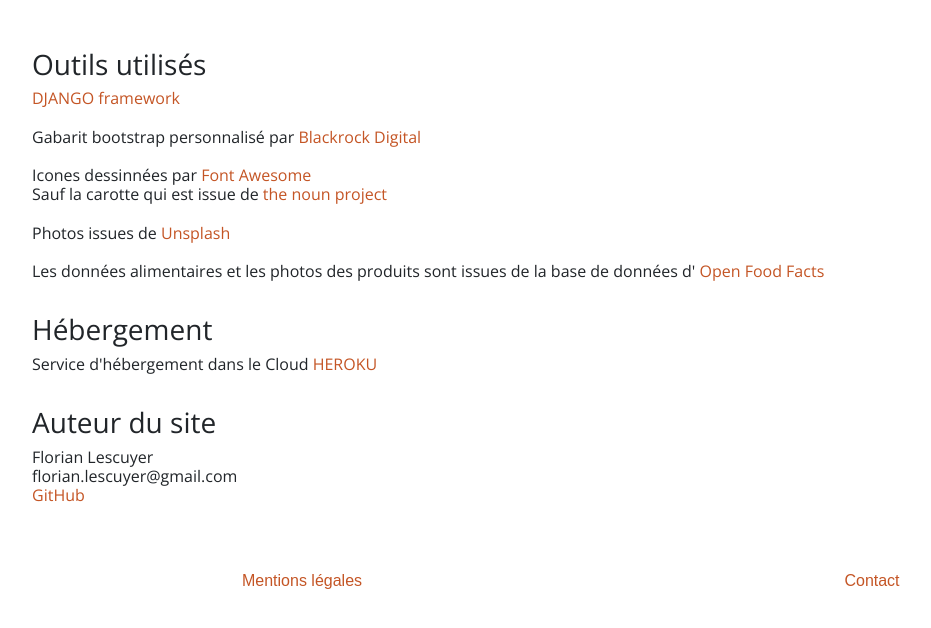
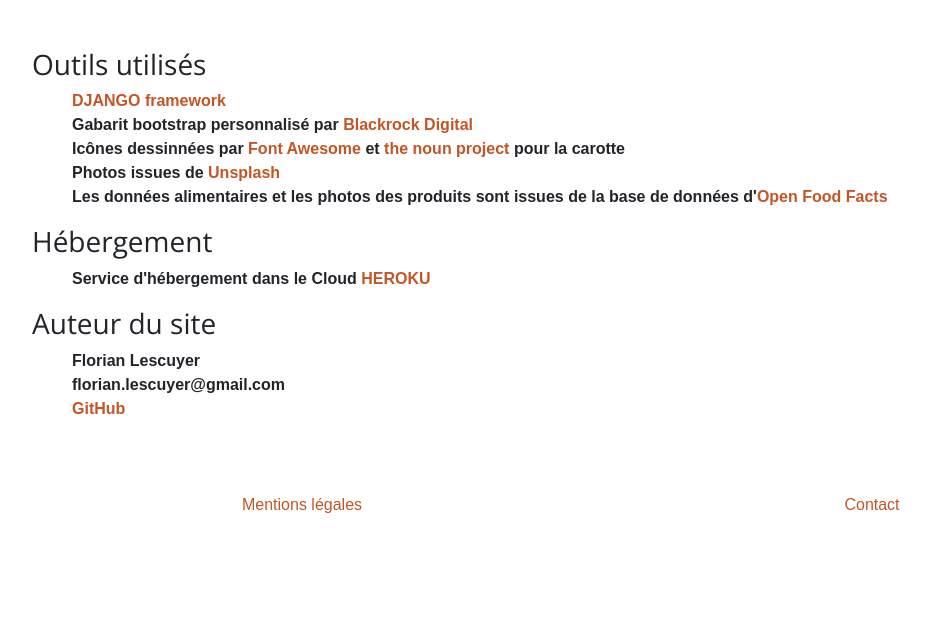
Before and after one commit to mrflofinou/Pur_beurre, a Django app: page /notices/ in a window 1280 px wide. Shown: the part 141-769 px from the top of the page, without its empty margins (53-984 px from the left). Run offline with Django 3.2, Linux system fonts and the light colour scheme; some libraries are stand-ins or nearby versions; some web fonts are replaced.

Commit message:
Update templates after review

```diff
--- a/substitute/templates/substitute/base.html
+++ b/substitute/templates/substitute/base.html
@@ -5,7 +5,7 @@
 
     <meta charset="utf-8">
     <meta name="viewport" content="width=device-width, initial-scale=1, shrink-to-fit=no">
-    <meta name="description" content="">
+    <meta name="description" content="Cette plateforme web permet de trouver des aliments de meilleur qualité que ceux que l'on mange au quotiduen">
     <meta name="author" content="">
 
     <title>{% block title %}Pur Beurre{% endblock %}</title>
--- a/substitute/templates/substitute/login.html
+++ b/substitute/templates/substitute/login.html
@@ -13,8 +13,7 @@
 
   <section>
     <div class="container text-center">
-        <h3>Connexion</h3>
-        <br>
+
         {% if form.errors %}
             <p id="login_error" style="color: red; font-weight: bold">Le nom d'utilisateur et le mot de passe ne correspondent pas.</p>
         {% endif %}
@@ -28,7 +27,7 @@
                     </div>
                 </div>
             {% endfor %}
-            <button class="btn btn-primary" id="submitlogin" type="submit">Login</button>
+            <button class="btn btn-primary" id="submitlogin" type="submit">Connexion</button>
         </form>
         <br>
         <p>
--- a/substitute/templates/substitute/notices.html
+++ b/substitute/templates/substitute/notices.html
@@ -12,32 +12,25 @@
     <section>
         <div class="container">
             <h3>Outils utilisés</h3>
-            <h6>
-                <a href="https://www.djangoproject.com/">DJANGO framework</a> <br>
-                <br>
-                Gabarit bootstrap personnalisé par <a href="https://blackrockdigital.github.io/startbootstrap-creative/">Blackrock Digital</a> <br>
-                <br>
-                Icones dessinnées par <a href="https://fontawesome.com/">Font Awesome</a> <br>
-                Sauf la carotte qui est issue de <a href="https://thenounproject.com">the noun project</a> <br>
-                <br>
-                Photos issues de <a href="https://unsplash.com/">Unsplash</a> <br>
-                <br>
-                Les données alimentaires et les photos des produits sont issues de la base de données d'
-                <a href="https://fr.openfoodfacts.org/">Open Food Facts</a> <br>
-            </h6>
-            <br>
+            <ul style="font-weight:bold">
+                <li><a href="https://www.djangoproject.com/">DJANGO framework</a></li>
+                <li>Gabarit bootstrap personnalisé par <a href="https://blackrockdigital.github.io/startbootstrap-creative/">Blackrock Digital</a></li>
+                <li>Icônes dessinnées par <a href="https://fontawesome.com/">Font Awesome</a> et <a href="https://thenounproject.com">the noun project</a> pour la carotte</li>
+                <li>Photos issues de <a href="https://unsplash.com/">Unsplash</a></li>
+                <li>Les données alimentaires et les photos des produits sont issues de la base de données d'<a href="https://fr.openfoodfacts.org/">Open Food Facts</a></li>
+            </ul>
+
             <h3>Hébergement</h3>
-            <h6>
-                Service d'hébergement dans le Cloud <a href="https://www.heroku.com/">HEROKU</a>
-            </h6>
-            <br>
+            <ul style="font-weight:bold">
+                <li>Service d'hébergement dans le Cloud <a href="https://www.heroku.com/">HEROKU</a></li>
+            </ul >
+
             <h3>Auteur du site</h3>
-            <h6>
-                Florian Lescuyer <br>
-                florian.lescuyer@gmail.com <br>
-                <a href="https://github.com/mrflofinou">GitHub</a>
-            </h6>
-
+            <ul style="font-weight:bold">
+                <li>Florian Lescuyer</li>
+                <li>florian.lescuyer@gmail.com</li>
+                <li><a href="https://github.com/mrflofinou">GitHub</a></li>
+            </ul>
         </div>
     </section>
 {% endblock  %}
--- a/substitute/templates/substitute/results.html
+++ b/substitute/templates/substitute/results.html
@@ -27,8 +27,7 @@
         {% if not my_products %}
             <h4 class="text-center" style="font-style:italic;">Voici les produits similaires à "{{ query }}" ayant la meilleure note nutritionnelle</h4>
         {% endif %}
-        <br>
-        <div class="container text-center">
+        <div class="container text-center mt-5">
             <div class="row">
                 {% for substitute in substitutes %}
                     <div class="col-sm-4 text-center">
@@ -114,7 +113,7 @@
                         dataType: 'json',
                         success: function (data) {
                         if (data.delete) {
-                            alert("Le produit à bien été supprimer de votre espace personnel");
+                            alert("Le produit à bien été supprimé de votre espace personnel");
                             window.location.reload();
                         }
                         else if(data.error){
```
Also changed, not shown: substitute/templates/substitute/index.html (+4 -5 lines).
